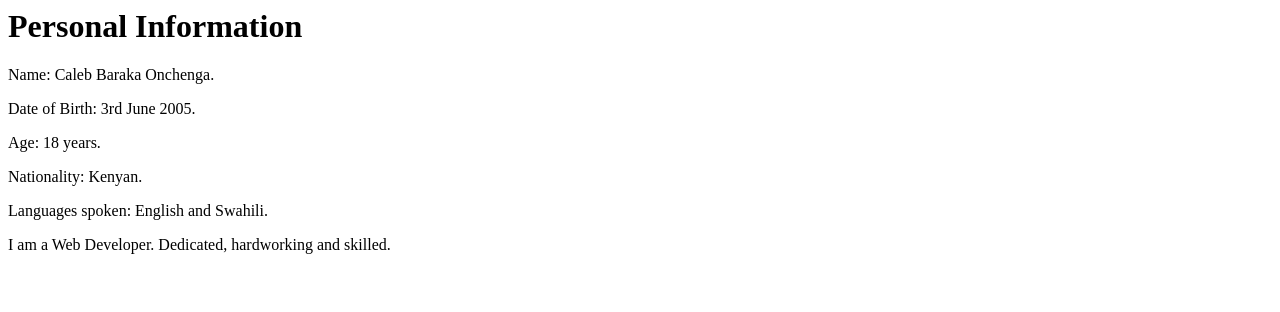
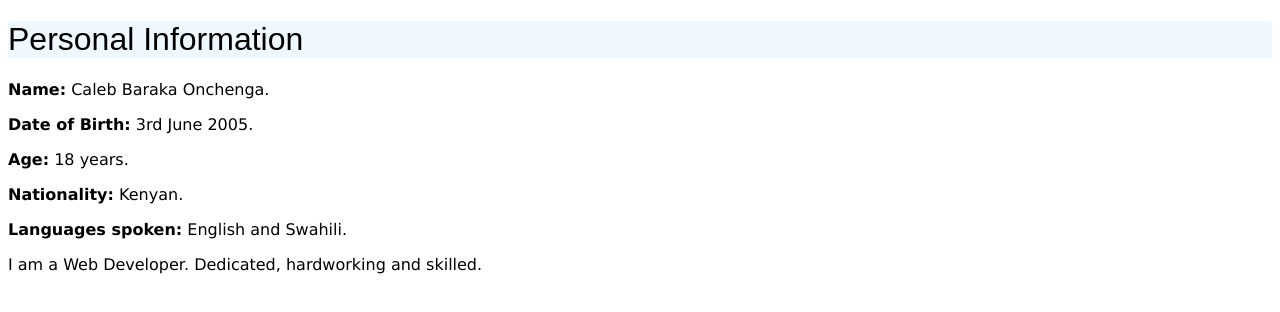
Before and after one commit to BarakaOchengo/capstone-1, a plain HTML site: page public/about.html in a window 1280 px wide. Drawn offline with Linux system fonts and the light colour scheme.

Commit message:
Add files via upload

```diff
--- a/public/about.html
+++ b/public/about.html
@@ -1,7 +1,28 @@
-<h1>Personal Information </h1>
-<p>Name: Caleb Baraka Onchenga.</p>
-<p>Date of Birth: 3rd June 2005.</p>
-<p>Age: 18 years.</p>
-<p>Nationality: Kenyan.</p>
-<p>Languages spoken: English and Swahili.</p>
-<p>I am a Web Developer. Dedicated, hardworking and skilled.</p>
+<!DOCTYPE html>
+<html lang="en">
+<head>
+    <meta charset="UTF-8">
+    <meta name="viewport" content="width=device-width, initial-scale=1.0">
+    <title>About Me</title>
+    <style>
+        h1{
+    font-family: sans-serif;
+    font-weight: 400;
+    background-color: aliceblue;
+     }
+     .me{
+    text-align: left;
+    font-family: Verdana, Geneva, Tahoma, sans-serif;
+     }
+    </style>
+</head>
+<body>
+    <h1>Personal Information </h1>
+<p class="me"><b>Name:</b> Caleb Baraka Onchenga.</p>
+<p class="me"><b>Date of Birth:</b> 3rd June 2005.</p>
+<p class="me"><b>Age:</b> 18 years.</p>
+<p class="me"><b>Nationality:</b> Kenyan.</p>
+<p class="me"><b>Languages spoken:</b> English and Swahili.</p>
+<p class="me">I am a Web Developer. Dedicated, hardworking and skilled.</p>
+</body>
+</html>
--- a/style.css
+++ b/style.css
@@ -1,11 +1,10 @@
 html{
-    background-color: #fff;
+    background-color: azure;
     text-align: center;
 }
 h1{
     font-family: sans-serif;
     font-weight: 400;
-    font-size: 60px;
     background-color: aliceblue;
 }
 .summary{
@@ -39,6 +38,8 @@ li{
     font-family: Verdana, Geneva, Tahoma, sans-serif;
     text-align: left;
 }
-.me{
-    text-align: left;
+a{
+    font-family: Impact, Haettenschweiler, 'Arial Narrow Bold', sans-serif;
+    font-size: 20px;
+    font-weight: normal;
 }
```
Also changed, not shown: index.html (+3 -6 lines), public/contact.html (+23 -5 lines), public/hobbies.html (+24 -3 lines).
